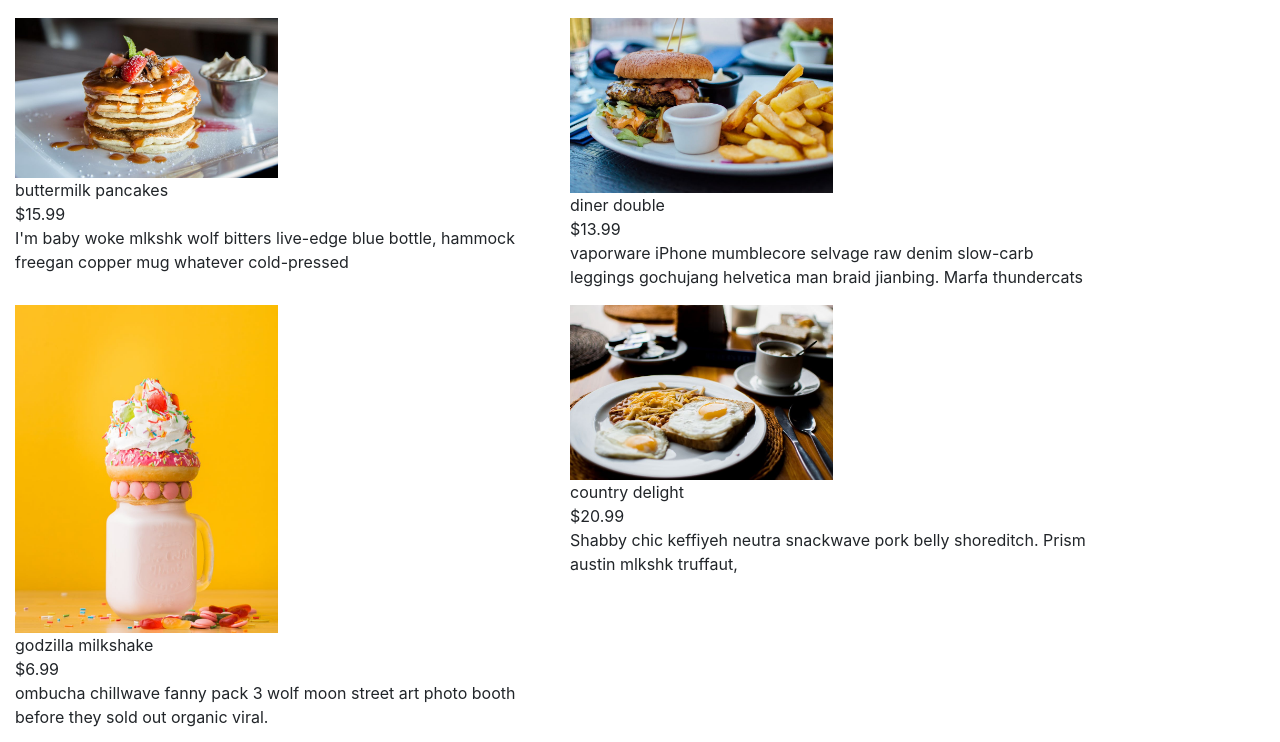
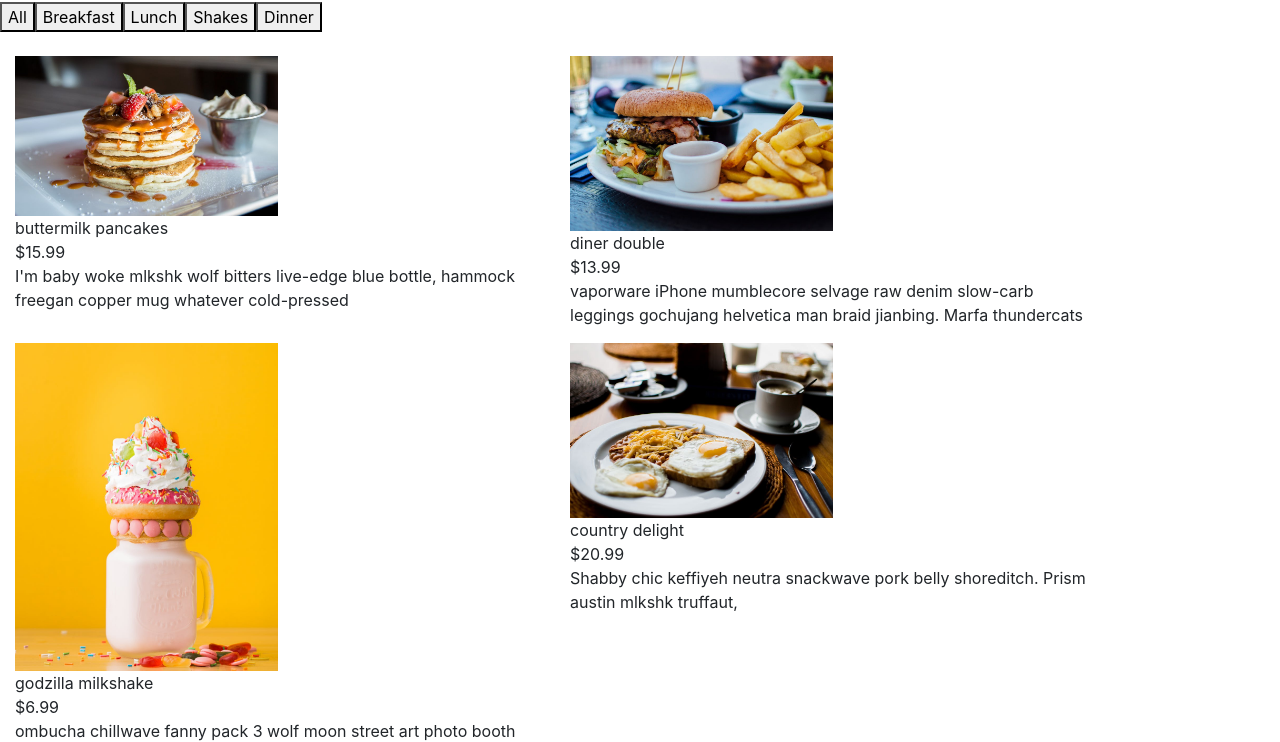
Before and after one commit to amysujunglee/filter-items, a plain HTML site: page index.html in a window 1280 px wide. Shown: the part 54-796 px from the top of the page. Drawn offline with nearby package versions, Linux system fonts and the light colour scheme.

Commit message:
adding a function to create a new category automatically when it is added

```diff
--- a/app.js
+++ b/app.js
@@ -83,7 +83,6 @@ const menu = [
 
 // select the items
 const container = document.querySelector(".container");
-const filterBtns = document.querySelectorAll(".filter-btn");
 const btnContainer = document.querySelector(".btn-container");
 
 // load the menus
@@ -93,12 +92,20 @@ window.addEventListener("DOMContentLoaded", function() {
   // get only UNIQUE categories
   const categories = menu.reduce(
     function(values, item) {
-      console.log(item);
+      if (!values.includes(item.category)) {
+        values.push(item.category);
+      }
       return values;
     },
     ["all"]
   );
-});
+  const categoryBtns = categories
+    .map(function(category) {
+      return `<button class="filter-btn" type="button" data-id="${category}">${category}</button>`;
+    })
+    .join("");
+  btnContainer.innerHTML = categoryBtns;
+  const filterBtns = document.querySelectorAll(".filter-btn");
 
   // filter the menus by category
   filterBtns.forEach(function(btn) {
@@ -117,6 +124,7 @@ filterBtns.forEach(function(btn) {
       }
     });
   });
+});
 
 // create a reusable function to display menus
 function displayMenuItems(menuItems) {
--- a/index.html
+++ b/index.html
@@ -15,14 +15,7 @@
   </head>
   <body>
     <h1 class="text-center text-capitalize">our menu</h1>
-    <div class="btn-container mb-4">
-      <!-- <button class="filter-btn" type="button" data-id="all">all</button>
-      <button class="filter-btn" type="button" data-id="breakfast">
-        breakfast
-      </button>
-      <button class="filter-btn" type="button" data-id="lunch">lunch</button>
-      <button class="filter-btn" type="button" data-id="shakes">shakes</button> -->
-    </div>
+    <div class="btn-container mb-4"></div>
     <section class="row container"></section>
     <script src="app.js"></script>
   </body>
```
Also changed, not shown: 1 other file. Lines whose indentation alone changed are shown as unchanged.
